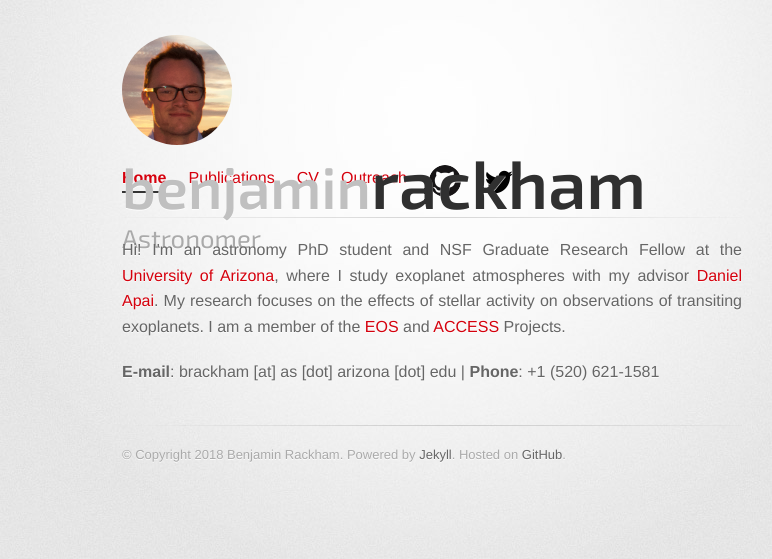
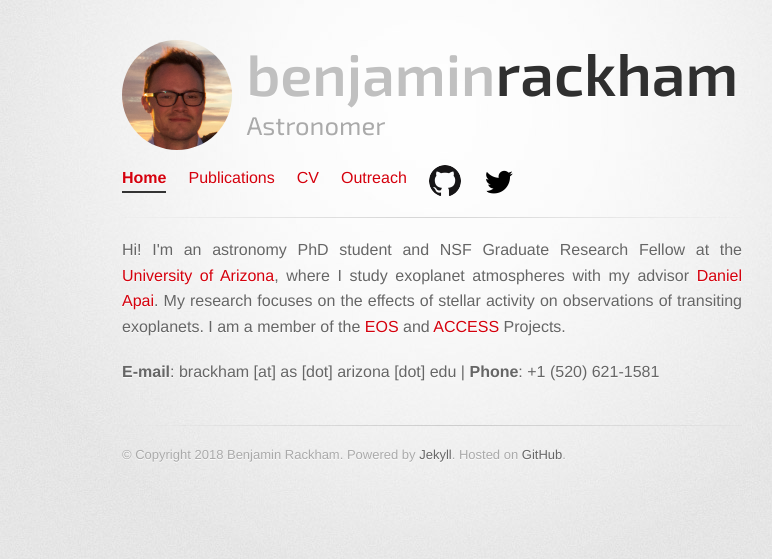
Before and after one commit to brackham/brackham.github.io, a Jekyll site: the page built from index.html, in a window 1280 px wide. Shown: the top 559 px of the page, without its empty margins (208-980 px from the left). Built offline with Jekyll 4.4.1, drawn with Linux system fonts in a browser that asks for light colours.

Commit message:
header font sizes

```diff
--- a/stylesheets/stylesheet.css
+++ b/stylesheets/stylesheet.css
@@ -177,6 +177,7 @@ header h1, header h1 a {
 }
 
 header h1 a:hover {
+  font-size: 50px;
   color: #c0c0c0;
   text-decoration: none;
   border-bottom: 1px dotted #c0c0c0;
@@ -184,7 +185,7 @@ header h1 a:hover {
 
 header h1 em {
   font-style: normal;
-  font-size: 68px;
+  font-size: 60px;
   color: #303030;
 }
 
```
